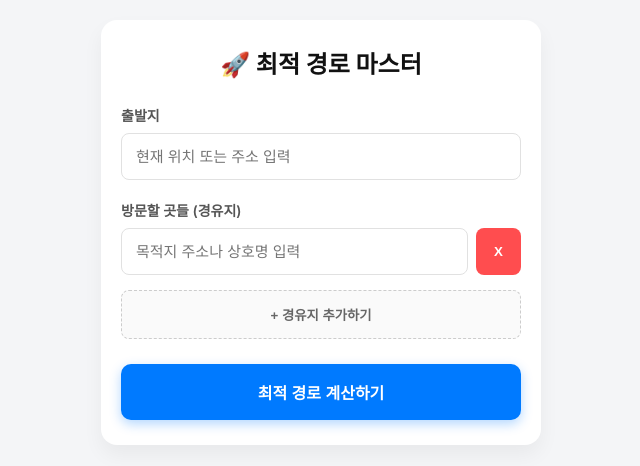
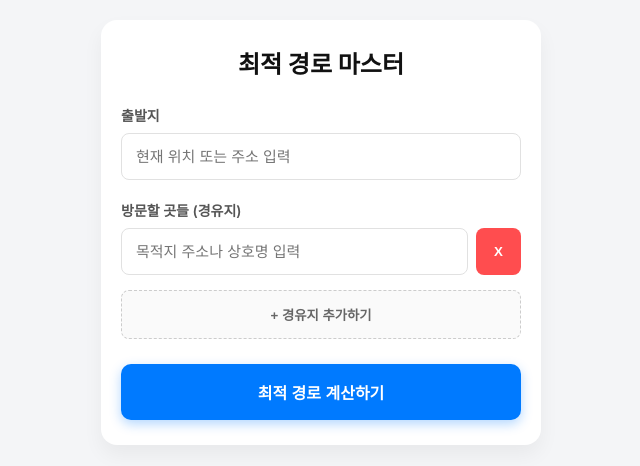
Before and after one commit to K-starmin/ROUTE-SORT, a plain HTML site: page index.html in a window 1280 px wide. Shown: the whole page, without its empty margins (319-959 px from the left). Drawn offline with Linux system fonts and the light colour scheme.

Commit message:
Update index.html

```diff
--- a/index.html
+++ b/index.html
@@ -23,7 +23,7 @@
 <body>
 
 <div class="app-container">
-    <h2>🚀 최적 경로 마스터</h2>
+    <h2>최적 경로 마스터</h2>
     <div class="input-group">
         <label>출발지</label>
         <input type="text" id="start-point" placeholder="현재 위치 또는 주소 입력">
```
